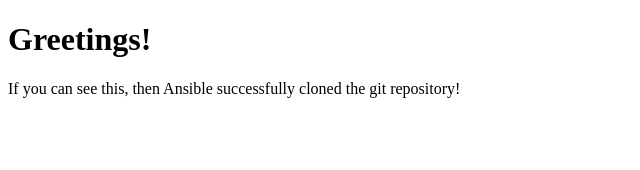
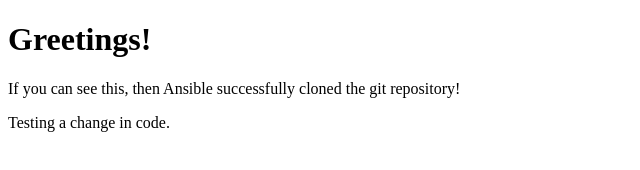
Before and after one commit to masasafish/test-ansible, a plain HTML site: page index.html in a window 1280 px wide. Shown: the whole page, without its empty margins (0-640 px from the left). Drawn offline with Linux system fonts and the light colour scheme.

Commit message:
Update index.html

```diff
--- a/index.html
+++ b/index.html
@@ -14,5 +14,7 @@
 
   <p>If you can see this, then Ansible successfully cloned the git repository!</p>
 
+  <p>Testing a change in code.</p>
+
 </body>
 </html>
```
